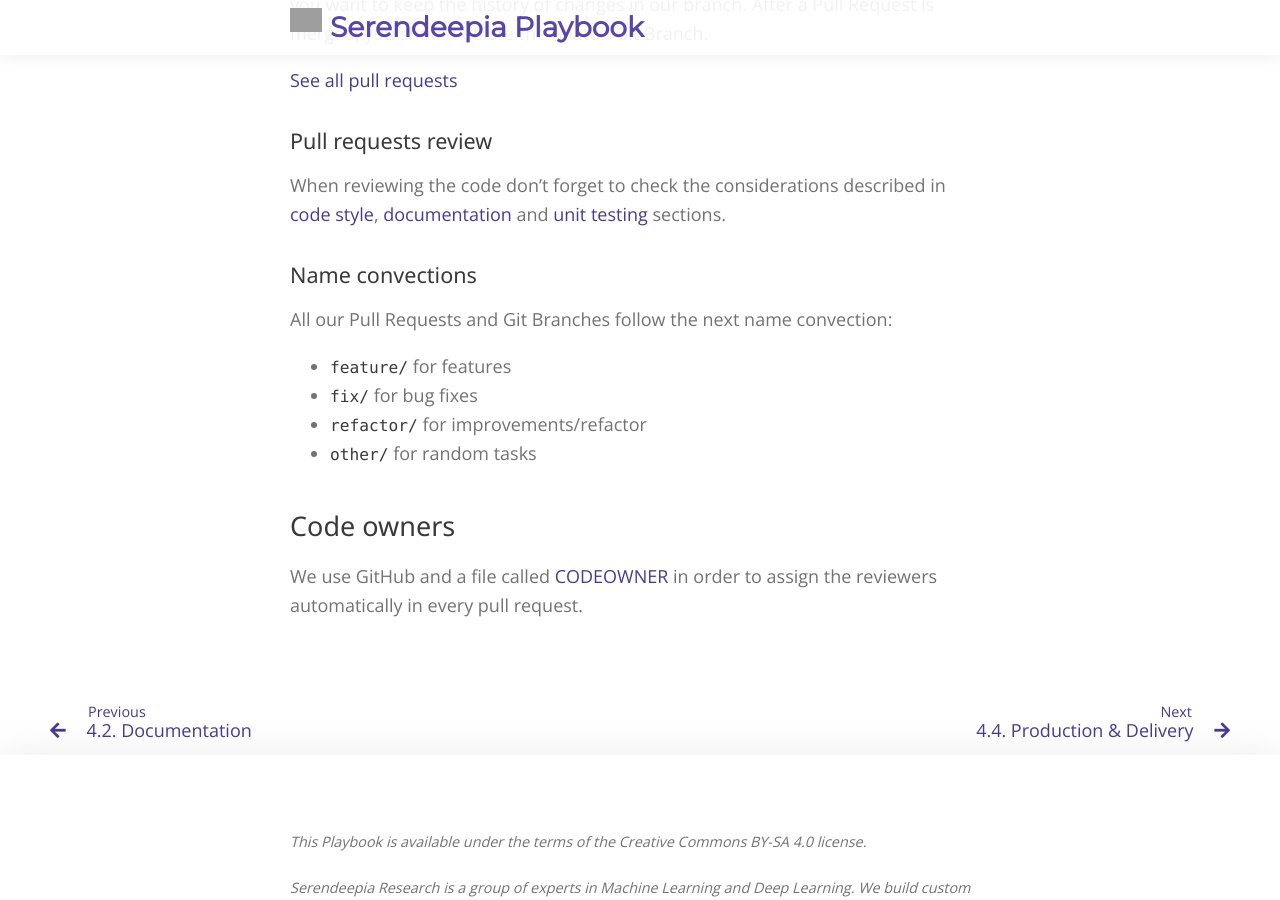
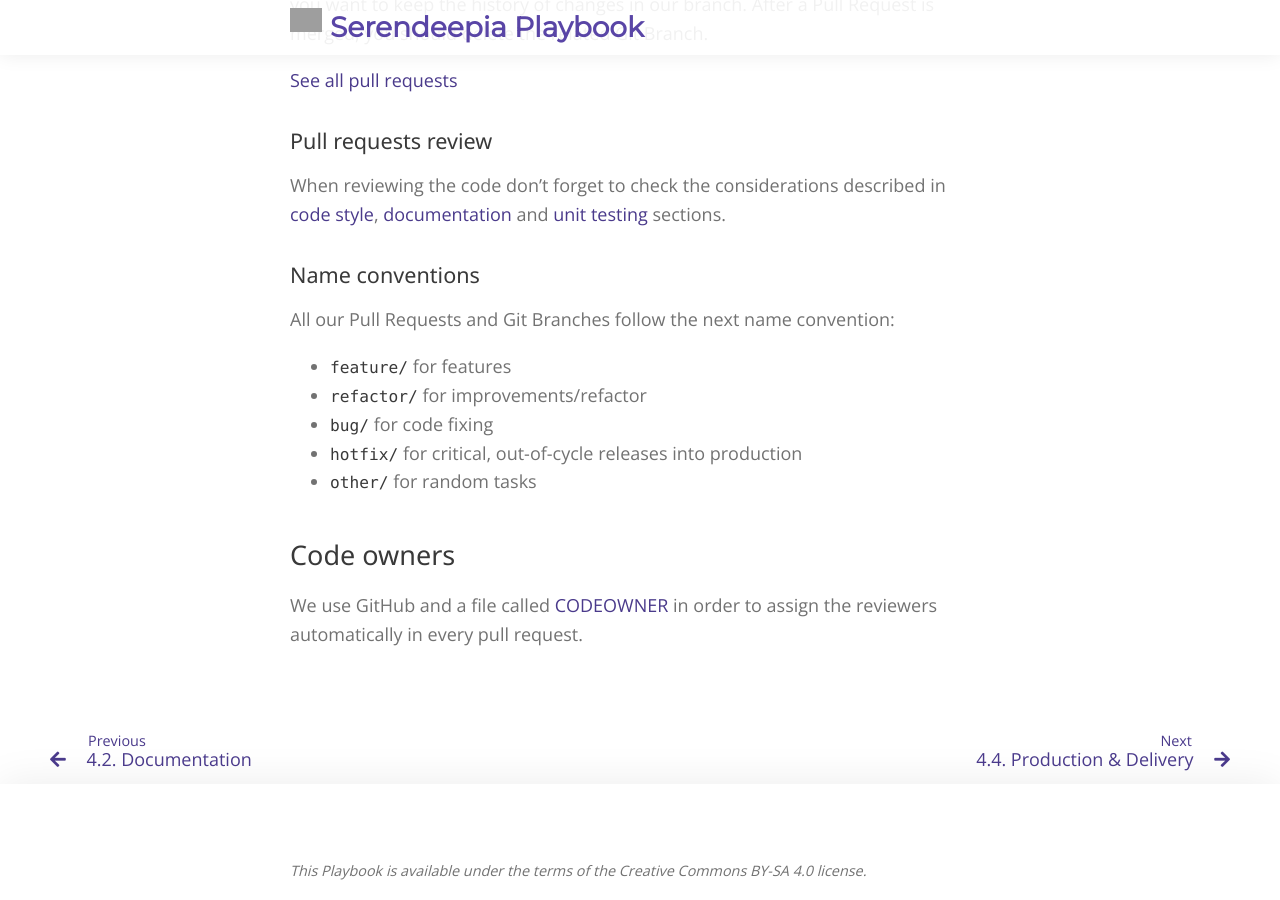
Before and after one commit to serendeepia/playbook, a Jekyll site: the page built from _docs/4_3_developing.md, in a window 1280 px wide and 900 px high, scrolled down 2663 px. Built offline with Jekyll 4.4.1, drawn with Linux system fonts in a browser that asks for light colours; nearby versions of some CDN libraries; comment, search, counter and statistics services are not loaded; some of the changed text lies outside the part shown; grey boxes are pictures that could not be loaded.

Commit message:
Two new typo of branches and small typo fix (#17)

```diff
--- a/_docs/4_3_developing.md
+++ b/_docs/4_3_developing.md
@@ -11,7 +11,7 @@ We follow some guidelines for the projects when we are developing them.
 We use the [GitFlow](https://www.atlassian.com/git/tutorials/comparing-workflows/gitflow-workflow) development protocol.
 
 1. Select one of your assigned issues (or find one without anyone assigned)
-1. Start a new git branch (follow our [name convections](#name-convections))
+1. Start a new git branch (follow our [Name conventions](#name-conventions))
 1. Start coding!
 1. Commit changes when you're finished
 1. Create a [Pull Request](#pull-requests)
@@ -81,12 +81,13 @@ We prefer to squash merge instead of a normal merge. Only do a normal merge if y
 
 When reviewing the code don't forget to check the considerations described in [code style](#code-style), [documentation](#documentation) and [unit testing](#unit-testing) sections.
 
-### Name convections
+### Name conventions
 
-All our Pull Requests and Git Branches follow the next name convection:
+All our Pull Requests and Git Branches follow the next name convention:
 * `feature/` for features
-* `fix/` for bug fixes
 * `refactor/` for improvements/refactor
+* `bug/` for code fixing
+* `hotfix/` for critical, out-of-cycle releases into production
 * `other/` for random tasks
 
 ## Code owners
```
